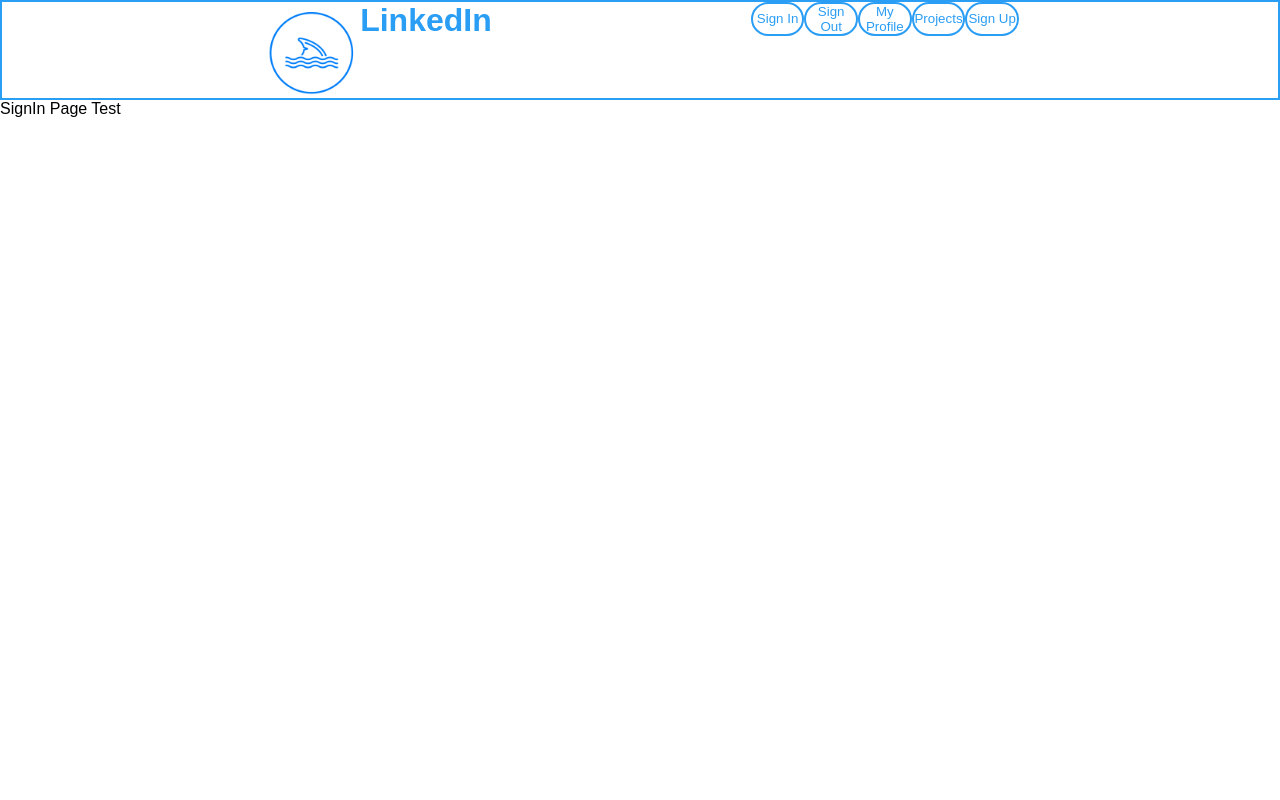
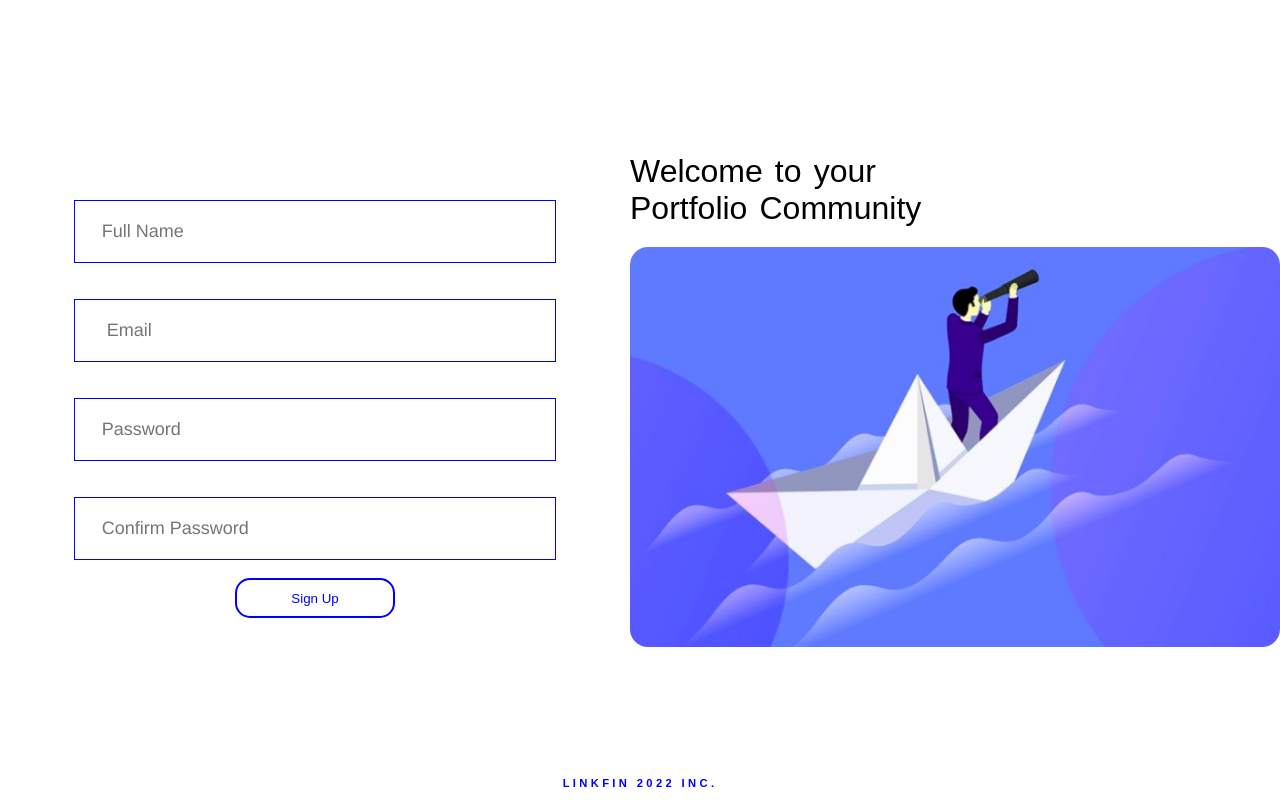
Before and after one commit to Cosmic-Binturongs/linkedfin, a React (Create React App) app in the folder front-end/: page /signin in a window 1280 px wide. Built offline with nearby package versions, Linux system fonts and the light colour scheme.

Commit message:
Sign in design complete

```diff
--- a/front-end/src/App.js
+++ b/front-end/src/App.js
@@ -1,23 +1,12 @@
 import "./App.css";
 import Landing from "./screens/landing.jsx";
-import Profile from "./screens/Profile.jsx";
-import Signin from "./screens/SignIn.jsx";
-import Feed from "./screens/Feed.jsx";
-
 import styled from "styled-components";
-import Navbar from './components/navbar/Navbar.jsx'
-import { Routes, Route } from 'react-router-dom'
+import SignIn from "./screens/SignIn.jsx";
 
 function App() {
   return (
     <div className="app">
-      <Navbar />
-      <Routes>
-        <Route path='/' element={<Landing />} />
-        <Route path='/profile' element={<Profile />} />
-        <Route path='/feed' element={<Feed />} />
-        <Route path='/signin' element={<Signin />} />
-      </Routes>
+     <Landing />
     </div>
   );
 }
--- a/front-end/src/components/Signin/Signin.css
+++ b/front-end/src/components/Signin/Signin.css
@@ -1,11 +1,11 @@
 .signinContainer{
 
-margin-top: 1vh;
+margin-top: 10vh;
 justify-content: center;
 text-align: center;
 margin-left: auto;
 margin-right: auto;
-height: 60vh;
+height: 55vh;
 width: 60vh;
 color: white;
 background-color: rgb(145, 225, 245);
@@ -30,6 +30,7 @@ justify-content: center;
 }
 
 .topText{
+  margin-top: 55px;
   font-family: Helvetica-Bold;
   color:#2a9df4
 }
--- a/front-end/src/screens/SignIn.jsx
+++ b/front-end/src/screens/SignIn.jsx
@@ -1,7 +1,9 @@
 import React from 'react'
-
+import Navbar from '../components/navbar/Navbar.jsx'
+import Signin from '../components/Signin/Signin.jsx'
 export default function SignIn() {
   return (
-    <div>SignIn Page Test</div>
+    <div>
+      <Navbar></Navbar><Signin></Signin></div>
   )
 }
```
Also changed, not shown: front-end/src/components/Signin/Signin.jsx (renamed from front-end/src/components/Signin/Signin.js), 1 other file (tests, documents, lock files or other folders).
